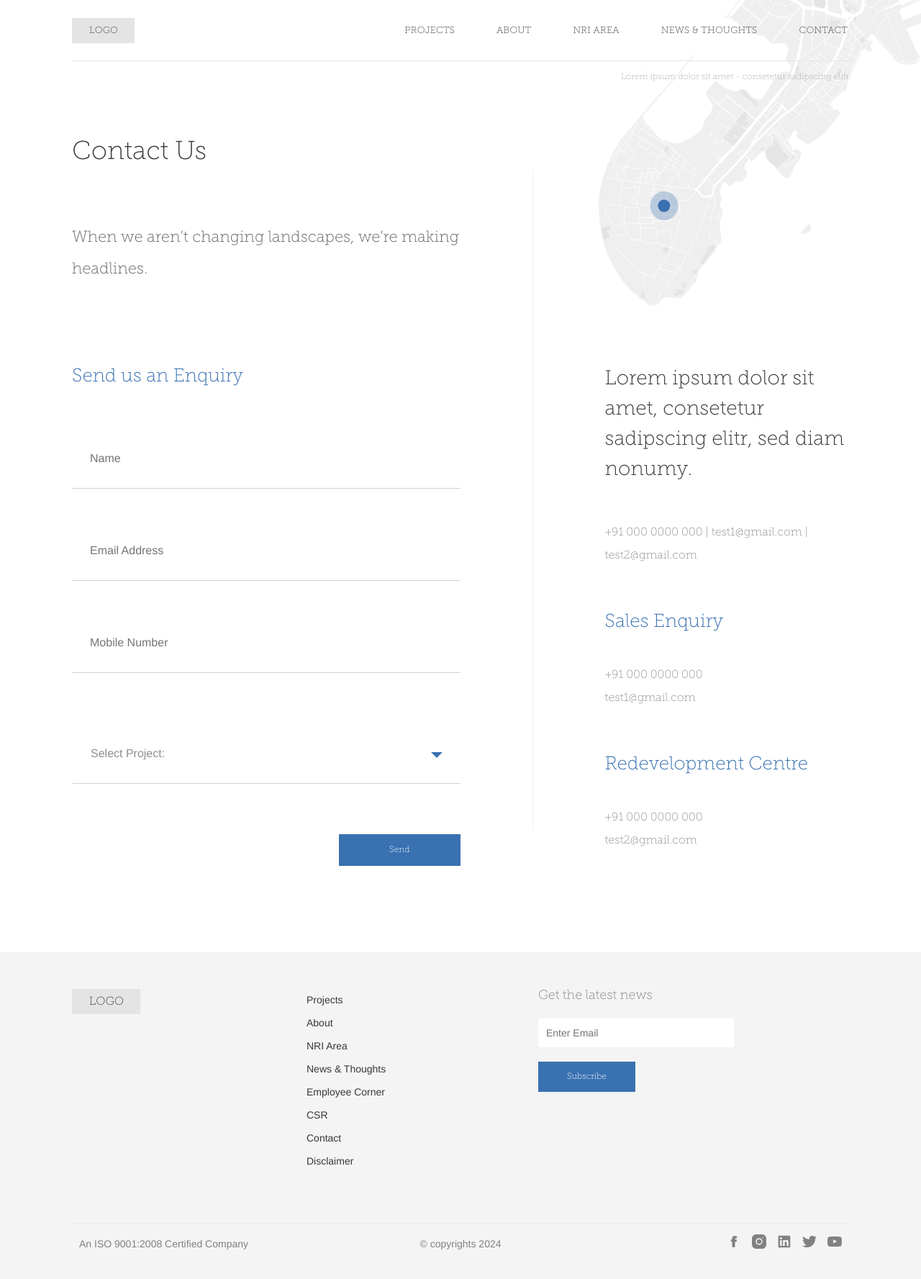
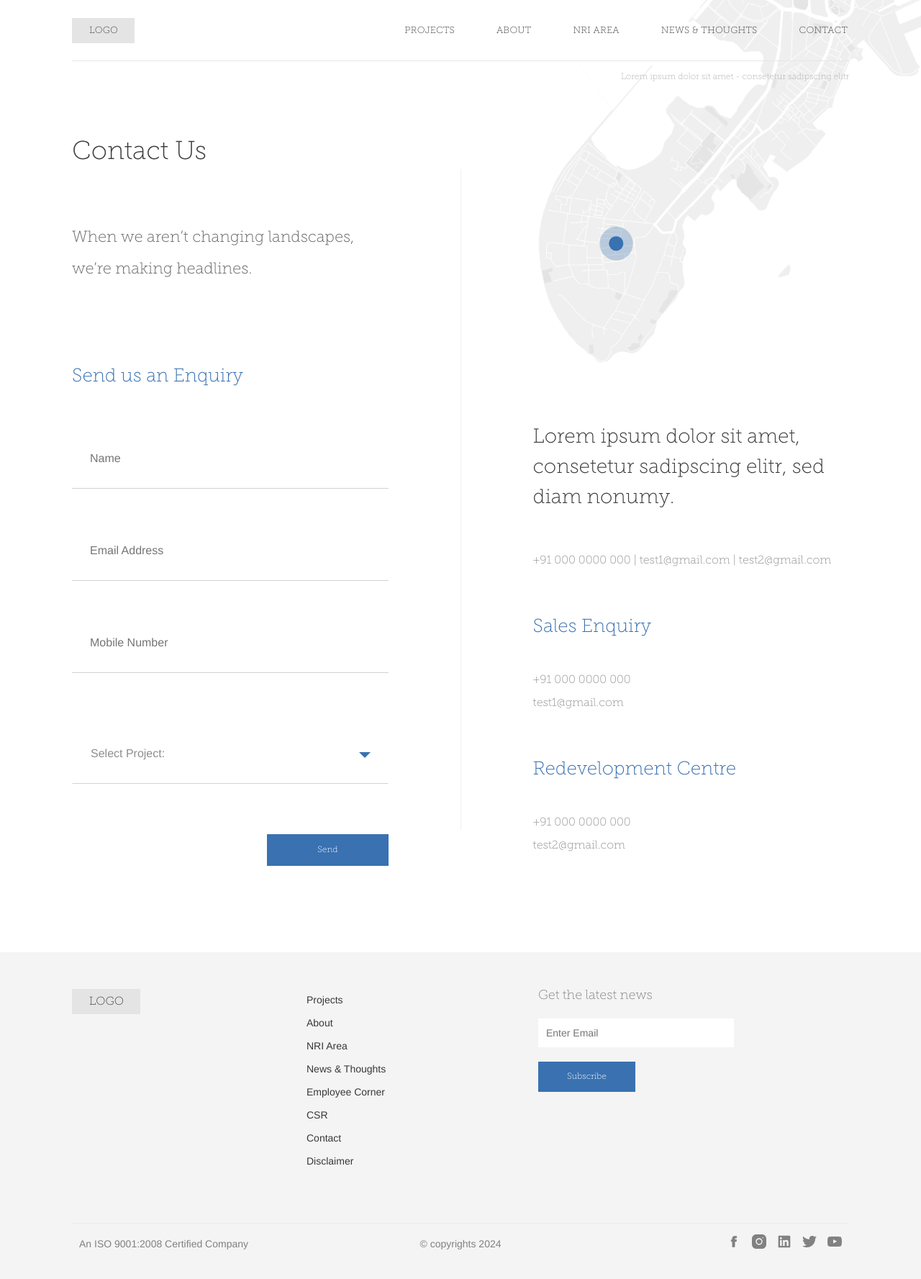
Before and after one commit to omkarhcode/bcd-contact-us, a PHP site: page / in a window 1280 px wide. Shown: the whole page at 72% size. Run offline with PHP 8.4, Linux system fonts and the light colour scheme.

Commit message:
Update section.css to adjust width of contact-us-container and map-container

```diff
--- a/style/section.css
+++ b/style/section.css
@@ -3,9 +3,14 @@
   display: flex;
 }
 
+/* .section .contact-us-container,
+.section .map-container {
+  flex: 1;
+} */
 .section .contact-us-container,
 .section .map-container {
-  flex: 1;
+  width: 50%;
+  box-sizing: border-box;
 }
 .section .contact-us-container {
   padding: 100px;
```
